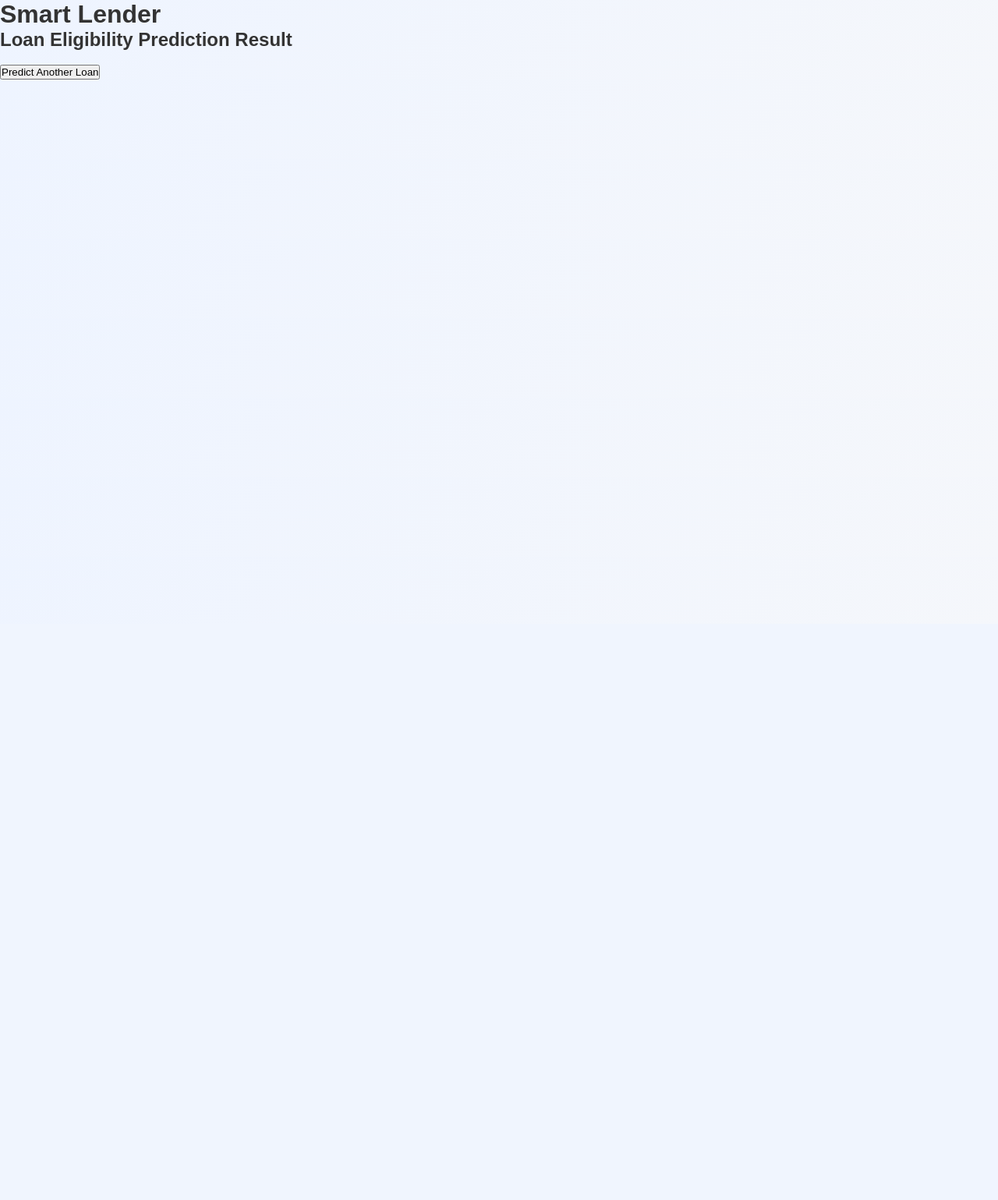
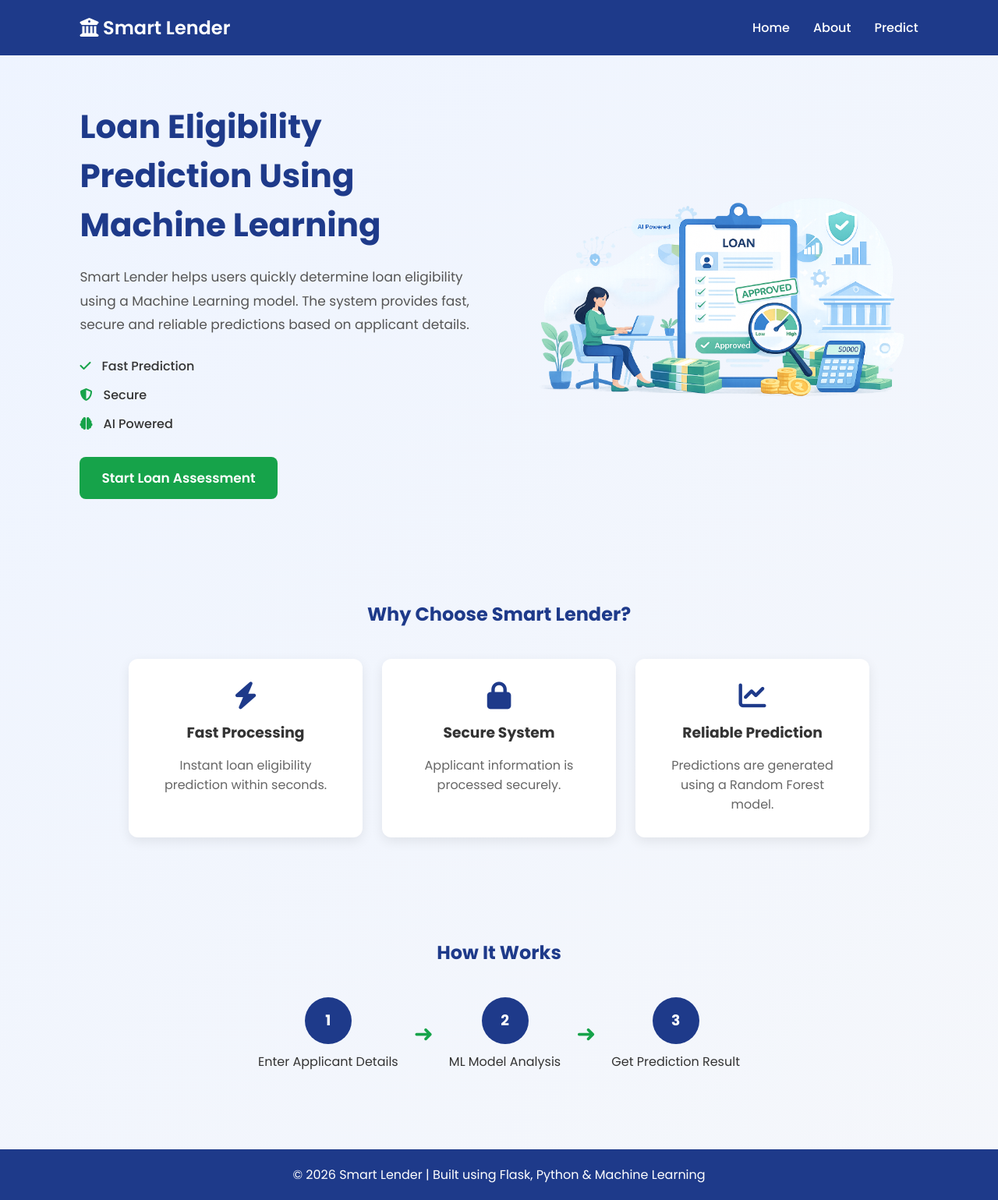
Before and after one commit to harshzxx/SmartLender-Loan-Prediction, a Flask app: template 5.Project Development Phase/Flask/templates/result.html in a window 1280 px wide. Shown: the whole page at 78% size. Before the commit the page ends 102 px from the top, so only its background shows below. Run offline with Flask 3, Linux system fonts and the light colour scheme; the template is opened without the code that fills it, so the values that code supplies are empty; parts of the project's set-up code (start-up, migrations or seed data) failed here and were passed over.

Commit message:
Revamp result.html with new layout and styling
Updated the result.html file to enhance the layout and styling, including a navigation bar, hero section, and additional content for better user experience.

```diff
--- a/5.Project Development Phase/Flask/templates/result.html
+++ b/5.Project Development Phase/Flask/templates/result.html
@@ -1,27 +1,168 @@
 <!DOCTYPE html>
-<html>
+<html lang="en">
 <head>
-    <title>Prediction Result</title>
+    <meta charset="UTF-8">
+    <meta name="viewport" content="width=device-width, initial-scale=1.0">
+    <title>Smart Lender | Home</title>
+
     <link rel="stylesheet" href="{{ url_for('static', filename='style.css') }}">
+
+    <!-- Google Font -->
+    <link href="https://fonts.googleapis.com/css2?family=Poppins:wght@300;400;500;600;700&display=swap" rel="stylesheet">
+
+    <!-- Font Awesome -->
+    <link rel="stylesheet"
+    href="https://cdnjs.cloudflare.com/ajax/libs/font-awesome/6.5.2/css/all.min.css">
 </head>
+
 <body>
 
-<div class="container">
-
-    <h1>Smart Lender</h1>
-    <h2>Loan Eligibility Prediction Result</h2>
-
-    <div class="result">
-        <h3>{{ prediction }}</h3>
+<nav>
+    <div class="logo">
+        <i class="fa-solid fa-building-columns"></i>
+        Smart Lender
     </div>
 
-    <br>
+    <ul>
+        <li><a href="/">Home</a></li>
+        <li><a href="#about">About</a></li>
+        <li><a href="/predict">Predict</a></li>
+    </ul>
+</nav>
 
-    <a href="/">
-        <button>Predict Another Loan</button>
-    </a>
+<section class="hero">
+
+    <div class="hero-text">
+
+        <h1>Loan Eligibility Prediction Using Machine Learning</h1>
+
+        <p>
+            Smart Lender helps users quickly determine loan eligibility
+            using a Machine Learning model. The system provides
+            fast, secure and reliable predictions based on applicant details.
+        </p>
+
+        <div class="features">
+
+            <span><i class="fa-solid fa-check"></i> Fast Prediction</span>
+
+            <span><i class="fa-solid fa-shield-halved"></i> Secure</span>
+
+            <span><i class="fa-solid fa-brain"></i> AI Powered</span>
+
+        </div>
+
+        <a href="/predict" class="btn">
+            Start Loan Assessment
+        </a>
+
+    </div>
+
+    <div class="hero-image">
+
+        <img src="{{ url_for('static', filename='images/loan-illustration.png') }}" alt="Loan Illustration">
+
+    </div>
+
+</section>
+
+<section class="about" id="about">
+
+<h2>Why Choose Smart Lender?</h2>
+
+<div class="cards">
+
+<div class="card">
+
+<i class="fa-solid fa-bolt"></i>
+
+<h3>Fast Processing</h3>
+
+<p>
+Instant loan eligibility prediction within seconds.
+</p>
 
 </div>
 
+<div class="card">
+
+<i class="fa-solid fa-lock"></i>
+
+<h3>Secure System</h3>
+
+<p>
+Applicant information is processed securely.
+</p>
+
+</div>
+
+<div class="card">
+
+<i class="fa-solid fa-chart-line"></i>
+
+<h3>Reliable Prediction</h3>
+
+<p>
+Predictions are generated using a Random Forest model.
+</p>
+
+</div>
+
+</div>
+
+</section>
+
+<section class="workflow">
+
+<h2>How It Works</h2>
+
+<div class="steps">
+
+<div>
+
+<h3>1</h3>
+
+<p>Enter Applicant Details</p>
+
+</div>
+
+<div class="arrow">
+➜
+</div>
+
+<div>
+
+<h3>2</h3>
+
+<p>ML Model Analysis</p>
+
+</div>
+
+<div class="arrow">
+➜
+</div>
+
+<div>
+
+<h3>3</h3>
+
+<p>Get Prediction Result</p>
+
+</div>
+
+</div>
+
+</section>
+
+<footer>
+
+<p>
+
+© 2026 Smart Lender | Built using Flask, Python & Machine Learning
+
+</p>
+
+</footer>
+
 </body>
 </html>
```
